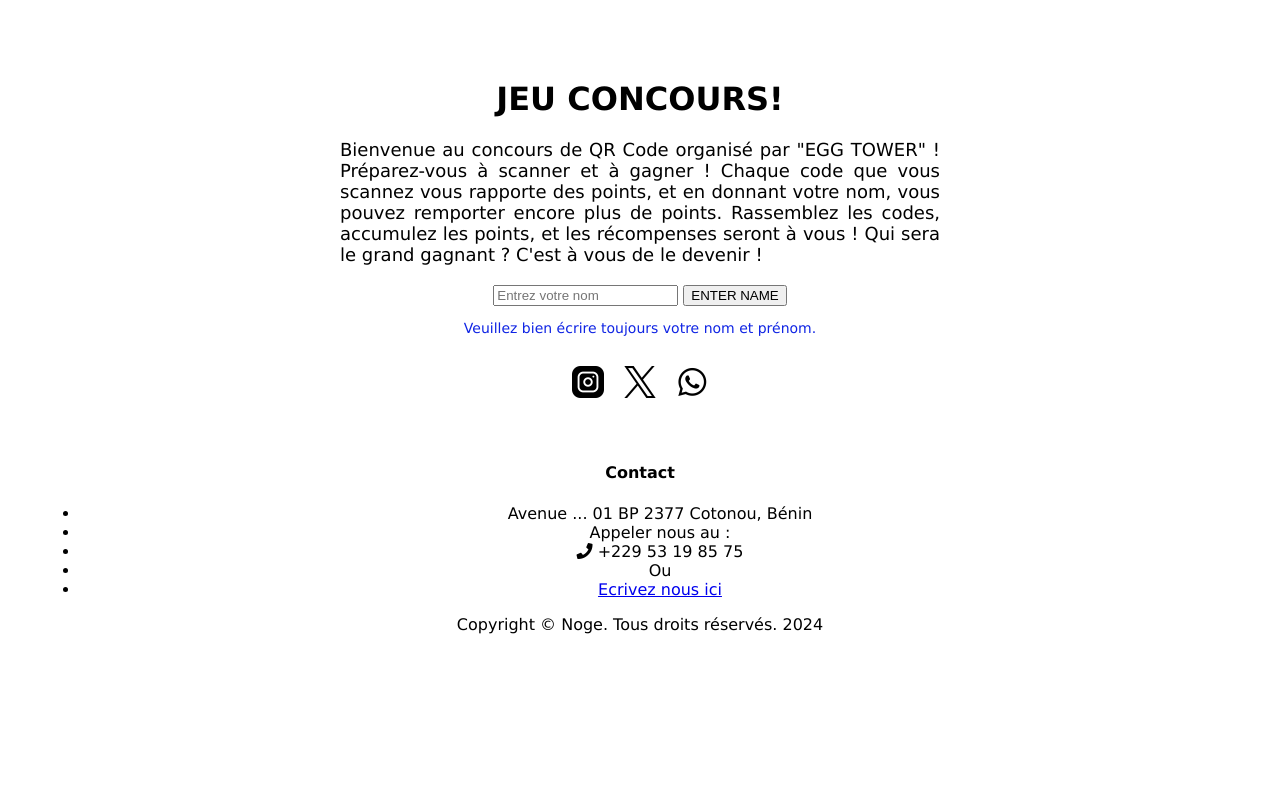
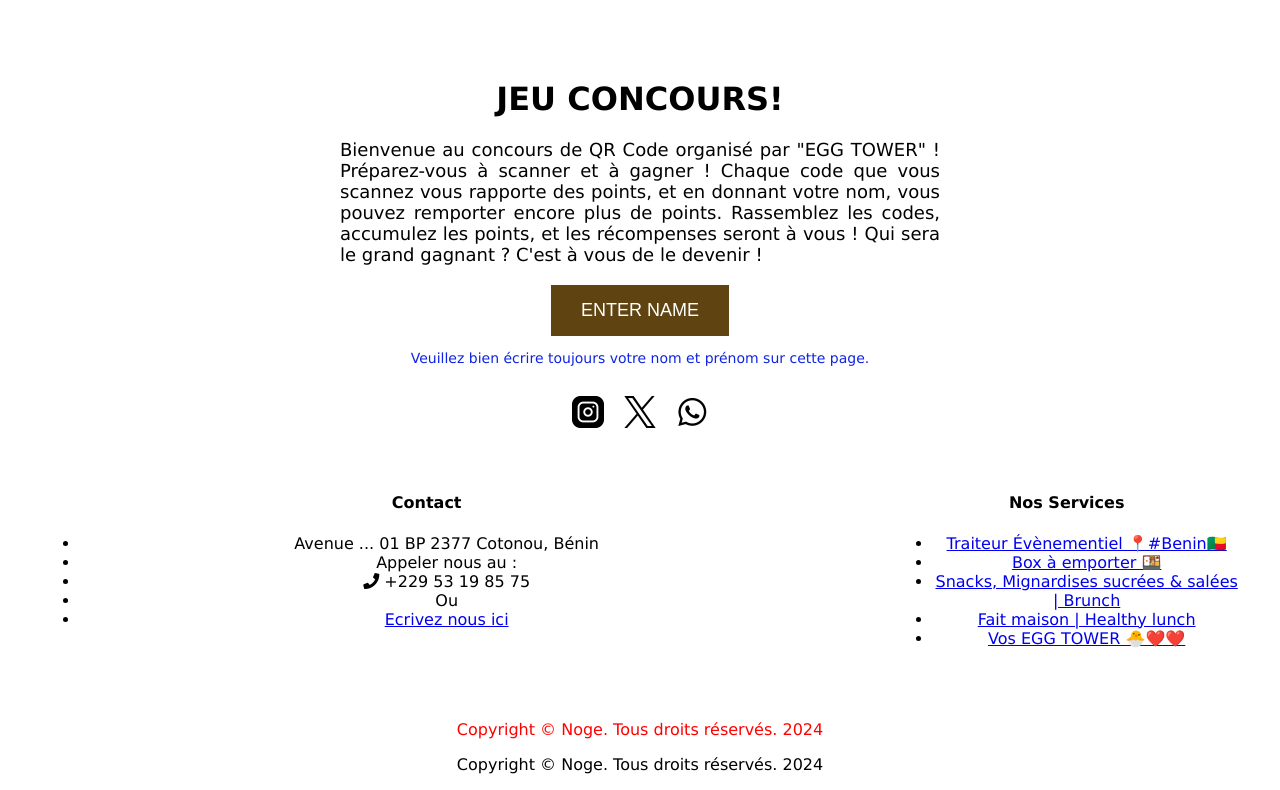
Before and after one commit to JohnBeat2457/Egg_tower, a website: page site/index.html in a window 1280 px wide. Shown: the part 332-1122 px from the top of the page. Before the commit the page ends 1022 px from the top, so only its background shows below. Drawn offline with Linux system fonts and the light colour scheme; a small style sheet from the web is missing.

Commit message:
add new version

```diff
--- a/site/index.html
+++ b/site/index.html
@@ -36,8 +36,12 @@
             background-color: #fff;
             text-align: center;
         }
+        .container3 {
+            padding: 40px;
+            background-color: #fff;
+            text-align: center;
+        }
         .container2 {
-            padding: 0px;
             background-color: #fff;
             text-align: center;
         }
@@ -81,6 +85,16 @@
             margin-right: auto;
             max-width: 600px;
         }
+        .grid-container {
+            display: grid;
+            grid-template-columns: 2fr 1fr;
+        }
+        .contact {
+            grid-column: 2;
+        }
+        .content2 {
+            grid-column: 1;
+        }
         .enter_name_container {
             margin-top: 20px;
             text-align: center;
@@ -111,6 +125,20 @@
             height: 32px;
             margin-top: 10px;
         }
+        .service{
+        color: #000000;
+        }
+        .copyright{
+            justify-content: center;
+            text-align: center;
+            color: #ff0000;
+        }
+        .copyright2{
+            justify-content: center;
+            text-align: center;
+            color: #000000;
+        }
+
     </style>
 </head>
 <body>
@@ -138,9 +166,8 @@
     </div>
 
     <div class="enter_name_container">
-        <input type="text" id="nameInput" placeholder="Entrez votre nom">
-        <button onclick="saveName()">ENTER NAME</button>
-        <p style="font-size: 14px; color: #0f24e4;">Veuillez bien écrire toujours votre nom et prénom.</p>
+        <button onclick="window.location.href='https://forms.office.com/Pages/ResponsePage.aspx?id=DQSIkWdsW0yxEjajBLZtrQAAAAAAAAAAAAMAACL1ZB5UNlo0NFRaMUVHQlpaWVdOSDBQTFc3SzdVNS4u'" style="font-size: 18px; background-color: rgb(95, 68, 17); color: white; padding: 15px 30px; border: none; cursor: pointer;">ENTER NAME</button>
+        <p style="font-size: 14px; color: #0f24e4;">Veuillez bien écrire toujours votre nom et prénom sur cette page.</p>
     </div>
 
     <div class="social_media_icons">
@@ -149,6 +176,8 @@
         <a href="https://wa.me/22953198575"><img src="./whatsapp.png" alt="WhatsApp" class="social_media_icon"></a>
     </div>
 
+    <div class="grid-container">
+        <div class="content2">
             <footer id="footer">
                 <div class="container">
                     <div class="footer_widgets">
@@ -163,9 +192,32 @@
                             </ul>
                         </div>
                     </div>
-            <p class="copyright">Copyright © Noge. Tous droits réservés. 2024</p>
                 </div>
             </footer>
+        </div>
+        <div class="contact">
+            <footer id="footer">
+                <div class="container3">
+                    <div class="footer_widgets">
+                        <div class="widget">
+                            <h4 class="widget_title">Nos Services</h4>
+                            <ul class="stm_list-duty">
+                                <div class="service">
+                                    <li class="widget_contacts_address"><a href="https://wa.me/22953198575">Traiteur Évènementiel 📍#Benin🇧🇯</a></li>
+                                    <li class="signal_appel"><a href="https://wa.me/22953198575">Box à emporter 🍱</a></li>
+                                    <li class="widget_contacts_phone"><a href="https://wa.me/22953198575">Snacks, Mignardises sucrées & salées | Brunch</a></li>
+                                    <li class="signal_whatsapp"><a href="https://wa.me/22953198575">Fait maison | Healthy lunch</a></li>
+                                    <li class="widget_contacts_email"><a href="https://wa.me/22953198575">Vos EGG TOWER 🐣❤️❤️</a></li>
+                                </div>
+                            </ul>
+                        </div>
+                    </div>
+                </div>
+            </footer>
+        </div>
+    </div>
+    <p class="copyright">Copyright © Noge. Tous droits réservés. 2024</p>
+    <p class="copyright2">Copyright © Noge. Tous droits réservés. 2024</p>
     <script>
         function saveName() {
             var name = document.getElementById('nameInput').value;
```
Lines whose indentation alone changed are shown as unchanged.
